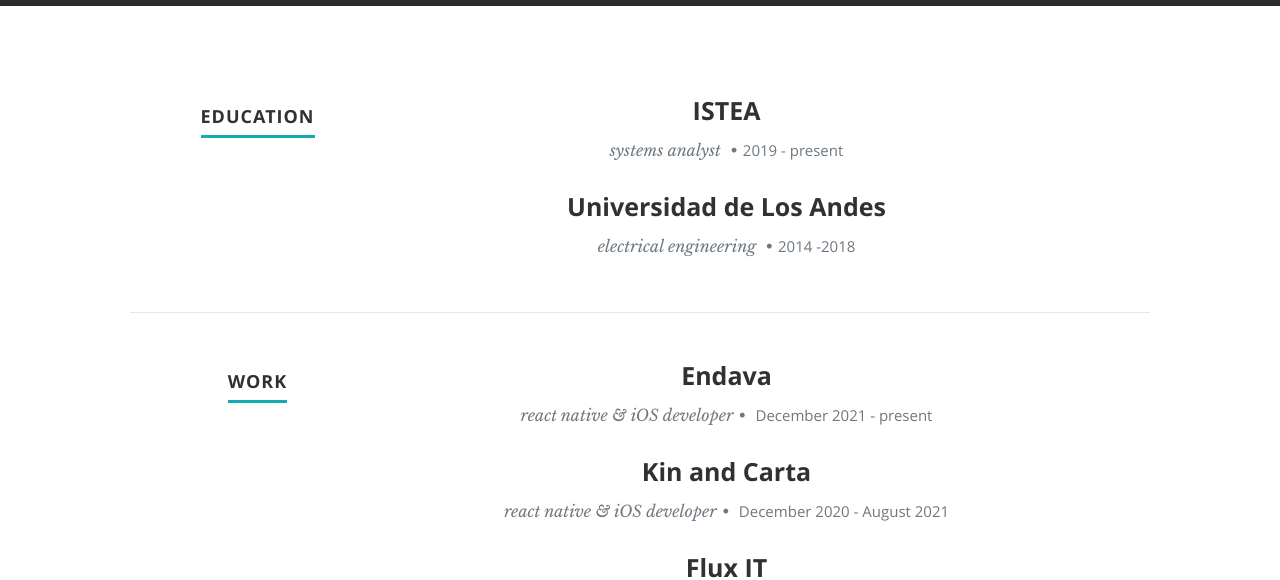
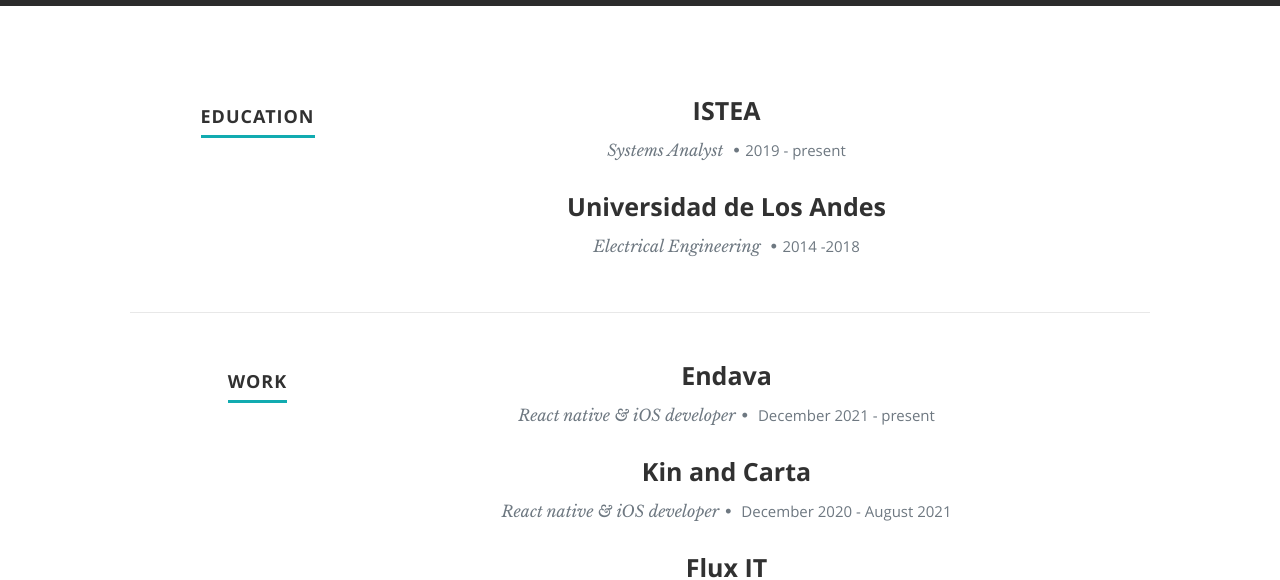
Before and after one commit to zacdejesus/zacdejesus.github.io, a React (Create React App) app: page / in a window 1280 px wide. Shown: the part 1400-1980 px from the top of the page. Built offline with nearby package versions, Linux system fonts and the light colour scheme.

Commit message:
UI bug fix

```diff
--- a/public/resumeData.json
+++ b/public/resumeData.json
@@ -42,25 +42,25 @@
     "education": [
       {
         "school": "ISTEA",
-        "degree": "systems analyst",
+        "degree": "Systems Analyst",
         "graduated": "2019 - present"
       },
       {
         "school": "Universidad de Los Andes",
-        "degree": "electrical engineering",
+        "degree": "Electrical Engineering",
         "graduated": "2014 -2018"
       }
     ],
     "work": [
       {
         "company": "Endava",
-        "title": "react native & iOS developer",
+        "title": "React native & iOS developer",
         "years": "December 2021 - present",
         "description": ""
       },
       {
         "company": "Kin and Carta",
-        "title": "react native & iOS developer",
+        "title": "React native & iOS developer",
         "years": "December 2020 - August 2021",
         "description": ""
       },
@@ -85,6 +85,9 @@
     ],
     "skills": [
       {
+        "name": "Mobile"
+      },
+      {
         "name": "iOS"
       },
       {
@@ -100,6 +103,9 @@
         "name": "SwiftUI"
       },
       {
+        "name": "Frontend"
+      },
+      {
         "name": "React.js"
       },
       {
@@ -113,6 +119,9 @@
       },
       {
         "name": "CSS"
+      },
+      {
+        "name": "Blockchain"
       },
       {
         "name": "Truffle"
--- a/src/Components/Resume.js
+++ b/src/Components/Resume.js
@@ -92,7 +92,6 @@
 
               <br />
 
-              <ul>{skillsTitles}</ul>
               <ul>{skills}</ul>
             </div>
           </div>
```
